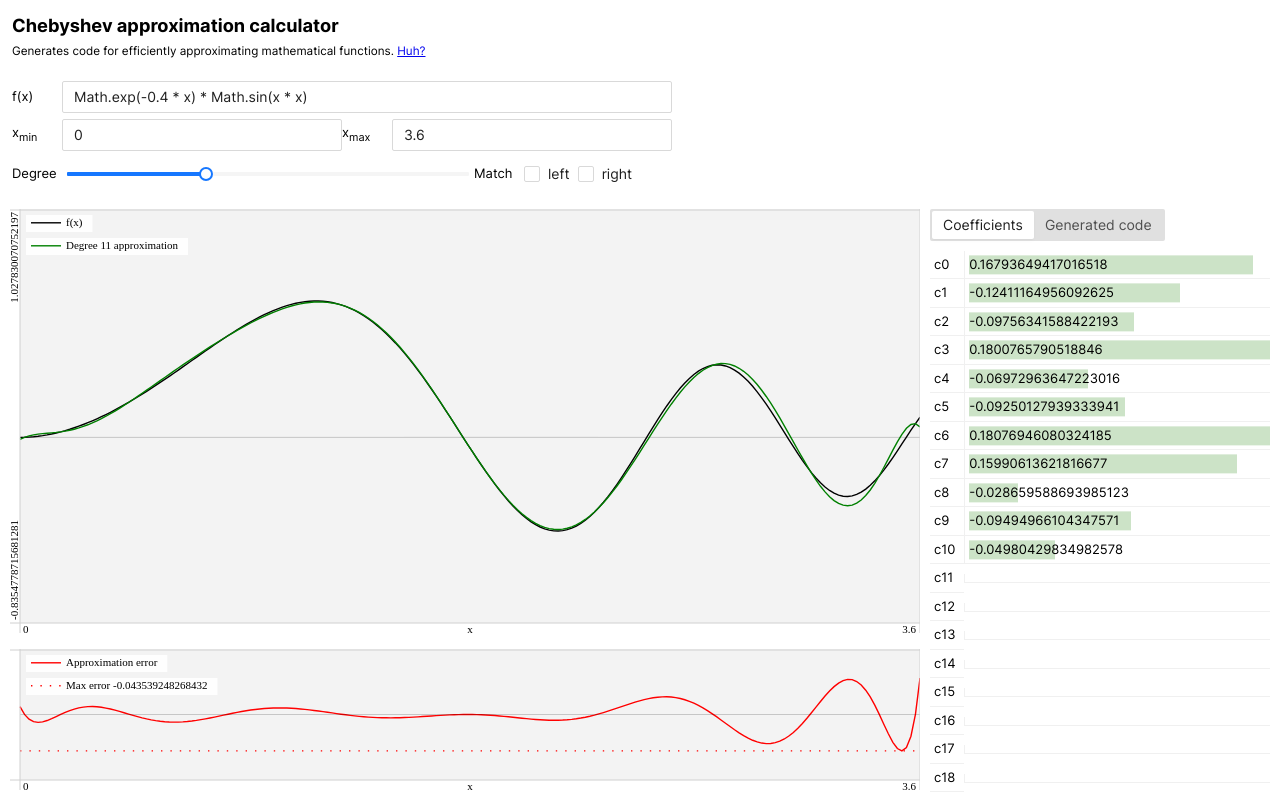
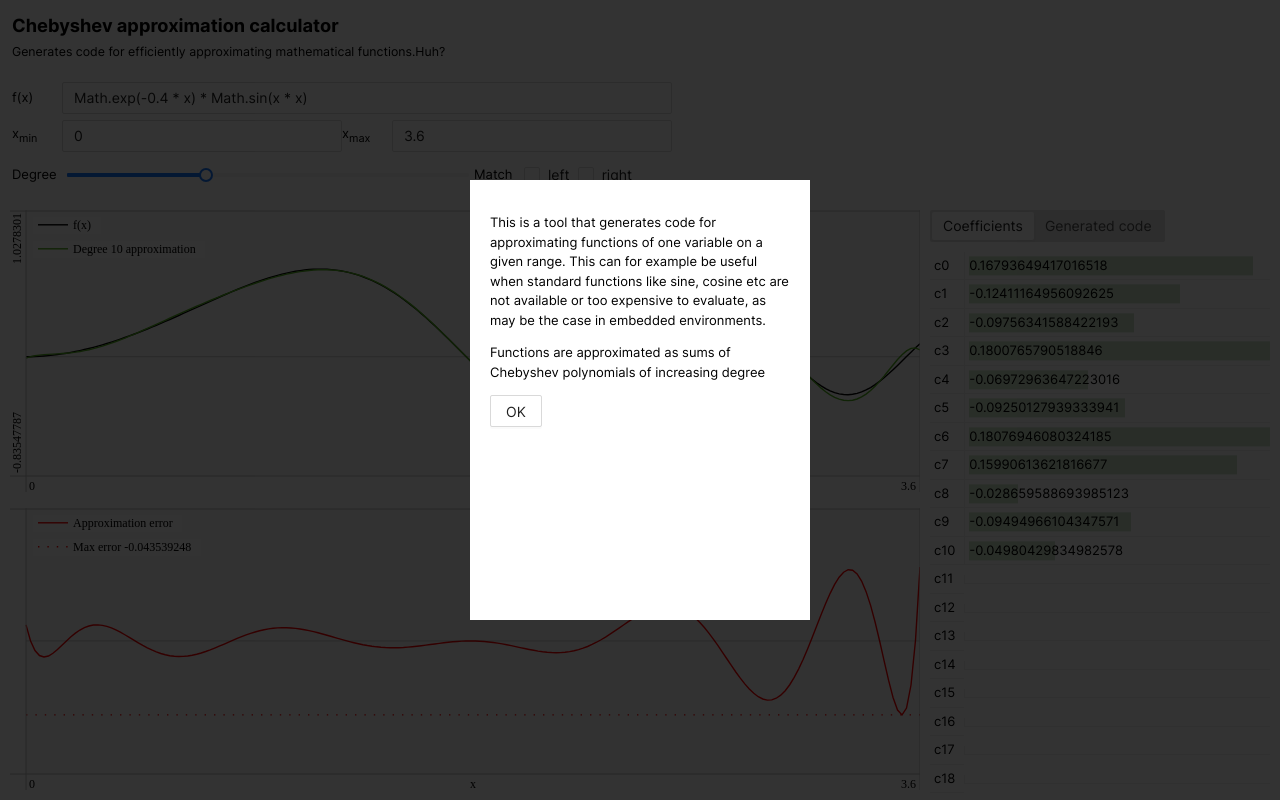
Before and after one commit to stuffmatic/chebyshev-calculator, a React (Vite) app: page / in a window 1280 px wide. Both pictures are taken after a click on the link "Huh?". Built offline with nearby package versions, Linux system fonts and the light colour scheme.

Commit message:
gui polish

```diff
--- a/src/App.tsx
+++ b/src/App.tsx
@@ -3,7 +3,7 @@
 
 import { useEffect, useRef, useState } from "react"
 import { useCanvas } from "./use-canvas"
-import { IPlotParams, drawPlot } from "./plot"
+import { IPlotParams, drawPlot, numberString } from "./plot"
 import { ChebyshevApproximation } from "./chebyshev-approx"
 import { TargetLanguage, generateCode, targetLanguages } from "./generate-code"
 import { Button, Checkbox, ConfigProvider, Input, Segmented, Select, Slider } from "antd"
@@ -109,6 +109,7 @@ const App = () => {
   const [numTerms, setNumTerms] = useState(initialNumTerms)
   const [matchLeft, setMatchLeft] = useState(false)
   const [matchRight, setMatchRight] = useState(false)
+  const [isShowingHelpModal, setIsShowingHelpModal] = useState(false)
 
   const [coefficients, setCoefficients] = useState<number[]>([])
   const approxPlotParams = useRef<IPlotParams | null>(null)
@@ -206,8 +207,8 @@ const App = () => {
               points: functionPoints
             },
             {
-              color: "green",
-              legend: "Degree " + order + " approximation",
+              color: "#52AE1F",
+              legend: "Degree " + (order - 1) + " approximation",
               points: approximationPoints
             }
           ]
@@ -223,7 +224,7 @@ const App = () => {
             {
               color: "red",
               dashed: true,
-              legend: "Max error " + maxError,
+              legend: "Max error " + numberString(maxError),
               points: [
                 { x: xMin, y: maxError }, { x: xMax, y: maxError }
               ]
@@ -267,7 +268,8 @@ const App = () => {
       <div id="top-bar-container">
         <div id="title-bar">
           <strong style={{ fontFamily: "InterBold", fontSize: "140%", marginBottom: "4px" }}>Chebyshev approximation calculator</strong>
-          <div style={{ fontSize: "90%" }}>Generates code for efficiently approximating mathematical functions. <a href="#">Huh?</a></div>
+          <div style={{ fontSize: "95%" }}>Generates code for efficiently approximating mathematical functions.
+          <a onClick={() => setIsShowingHelpModal(true)}>Huh?</a></div>
         </div>
         <div id="gui-controls-bar">
             <div id="function-string-input">
@@ -329,6 +331,7 @@ const App = () => {
           </div>
         </div>
         <div id="result-container">
+          <div id="segmented-button-container">
             <Segmented
               style={{marginBottom: "10px"}}
               options={['Coefficients', 'Generated code']}
@@ -336,12 +339,30 @@ const App = () => {
                 setShowCode(value == "Generated code")
               }}
             />
+          </div>
 
           {showCode ?
             <GeneratedCode coefficients={coefficients} xMin={xMin} xMax={xMax} functionExpression={targetFunctionString} /> :
             <CoefficientList coefficients={coefficients} />}
         </div>
       </div>
+      { isShowingHelpModal ?
+        <div style={{position: "absolute", justifyContent: "center", alignItems: "center", display: "flex", backgroundColor: "rgba(0, 0, 0, 0.8)", width: "100%", height: "100%"}}>
+            <div style={{ width: "300px", height: "400px", backgroundColor: "white", padding: "20px"}}>
+              <p>
+              This is a tool that generates code for approximating functions
+              of one variable on a given range. This can for example be useful
+              when standard functions like
+              sine, cosine etc are not available or too expensive to evaluate, as may be
+              the case in embedded environments.
+              </p>
+              <p>
+                Functions are approximated as sums of Chebyshev polynomials of increasing degree
+              </p>
+              <Button onClick={() => setIsShowingHelpModal(false)} >OK</Button>
+            </div>
+        </div> : null }
+
     </ConfigProvider>
   )
 }
--- a/src/index.scss
+++ b/src/index.scss
@@ -37,10 +37,10 @@ $padding: 12px;
   color: black;
   background-color: white;
 
-  font-synthesis: none;
+  /* font-synthesis: none;
   text-rendering: optimizeLegibility;
   -webkit-font-smoothing: antialiased;
-  -moz-osx-font-smoothing: grayscale;
+  -moz-osx-font-smoothing: grayscale; */
 }
 
 html,
@@ -110,10 +110,10 @@ body,
   width: 100%;
   display: flex;
   align-items: stretch;
-  padding-bottom: 30%;
+  padding-bottom: 70%;
   @media only screen and (min-width: $breakpoint-sm) {
     padding-bottom: 0;
-    flex: 1;
+    flex: 3;
   }
 }
 
@@ -196,6 +196,18 @@ canvas {
   // background-color: blue;
 }
 
+#segmented-button-container {
+  width: 100%;
+  display: flex;
+  justify-content: center;
+  padding-top: 20px;
+
+  @media only screen and (min-width: $breakpoint-sm) {
+    justify-content: left;
+    padding-top: 0;
+  }
+}
+
 .code {
   white-space: pre-wrap;
   overflow: auto;
--- a/src/plot.ts
+++ b/src/plot.ts
@@ -45,17 +45,29 @@ const getBounds = (graphs: IPlotGraph[]) => {
     }
 }
 
-const axisGutterWidth = 10
+const axisGutterWidth = 16
 const legendLineLength = 30
-const legendPadding = 6
+const legendPadding = 7
 const legendHeight = 17
-const fontSize = 11
+const fontSize = 12
 const graphLineWidth = 1.4
 const axisLineWidth = 1
-const axisColor = "#d0d0d0"
+const axisColor = "#c0c0c0"
 const labelColor = "#000000"
-const plotBgColor = "#f3f3f3"
+const plotBgColor = "#fafafa"
 const lineDashPattern = [graphLineWidth, 8]
+
+export const numberString = (number: number): string => {
+    const exponential = Math.abs(number) < 0.0001 && number != 0
+    let result = exponential ? number.toExponential(6) : number.toPrecision(8)
+    while ((result.endsWith("0") || result.endsWith(".")) && !exponential) {
+        result = result.slice(0, result.length - 1)
+        if (result == "0") {
+            break
+        }
+    }
+    return result
+}
 
 export const drawPlot = (
     context: CanvasRenderingContext2D,
@@ -163,18 +175,18 @@ export const drawPlot = (
     const xLabelsY = graphBox.top + graphBox.height + 0.7 * axisGutterWidth
     context.fillText("x", graphBox.left + 0.5 * graphBox.width, xLabelsY)
     context.textAlign = "left"
-    context.fillText(params.graphs[0].points[0].x.toString(), graphBox.left + 3, xLabelsY)
+    context.fillText(numberString(params.graphs[0].points[0].x), graphBox.left + 3, xLabelsY)
     context.textAlign = "right"
-    context.fillText(params.graphs[0].points[params.graphs[0].points.length - 1].x.toString(), graphBox.left + graphBox.width - 4, xLabelsY)
+    context.fillText(numberString(params.graphs[0].points[params.graphs[0].points.length - 1].x), graphBox.left + graphBox.width - 4, xLabelsY)
 
     if (!params.hideYAxisLabels) {
         context.save()
         context.translate(graphBox.left, graphBox.top + graphBox.height)
         context.rotate(-0.5 * Math.PI)
         context.textAlign = "left"
-        context.fillText(bounds.yMin.toString(), 3, -0.5 * axisGutterWidth)
+        context.fillText(numberString(bounds.yMin), 3, -0.5 * axisGutterWidth)
         context.textAlign = "right"
-        context.fillText(bounds.yMax.toString(), graphBox.height - 3, -0.5 * axisGutterWidth)
+        context.fillText(numberString(bounds.yMax), graphBox.height - 3, -0.5 * axisGutterWidth)
         context.restore()
     }
 
```
Lines whose indentation alone changed are shown as unchanged.
